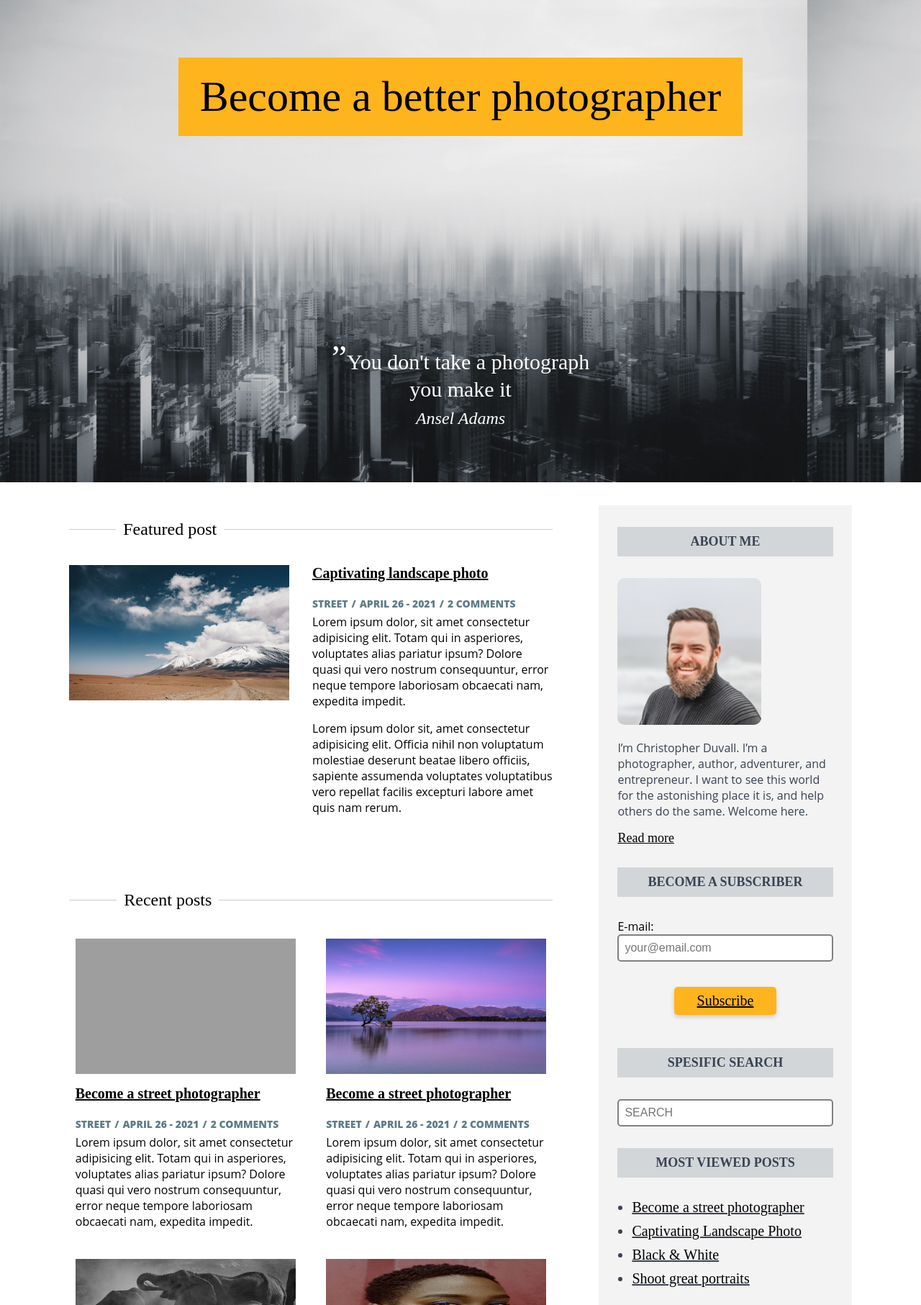
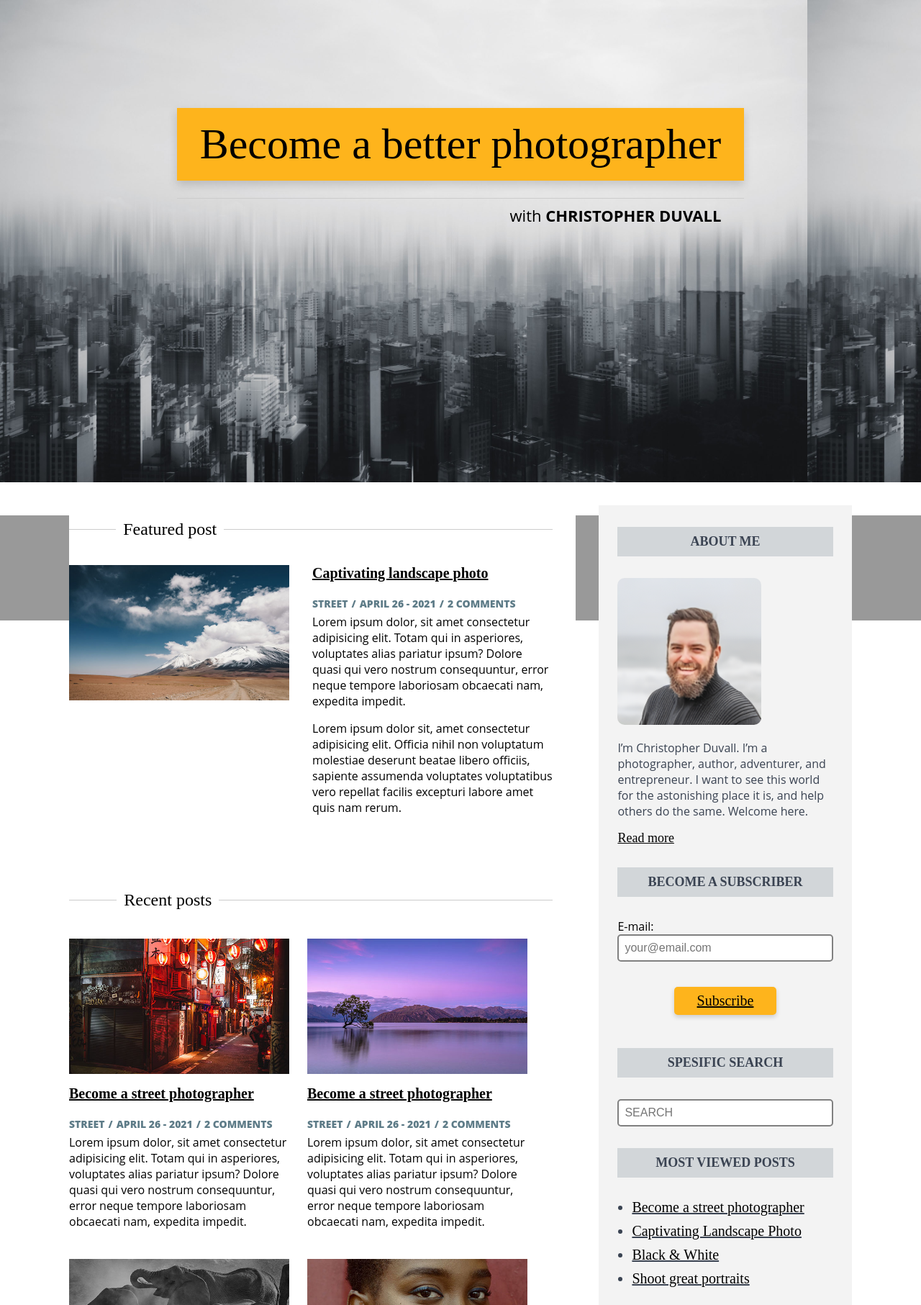
Before and after one commit to 7oiden/passionate-photography-exam-1, a PHP site: page / in a window 1280 px wide. Shown: the part 107-1920 px from the top of the page at 72% size. Run offline with PHP 8.4, Linux system fonts and the light colour scheme; some libraries are stand-ins or nearby versions; some web fonts are replaced; grey boxes are pictures that could not be loaded.

Commit message:
mai 4. update

```diff
--- a/index.html
+++ b/index.html
@@ -27,10 +27,12 @@
           <!-- large screen menu -->
           <nav class="menu">
             <ul class="menu">
-              <li><a href="index.html">Home</a></li>
-              <li><a href="list_of_posts.html">All posts</a></li>
-              <li><a href="about.html">About me</a></li>
-              <li><a href="contact.html">Contact</a></li>
+              <li><a class="menu-item" href="index.html">Home</a></li>
+              <li>
+                <a class="menu-item" href="list_of_posts.html">All posts</a>
+              </li>
+              <li><a class="menu-item" href="about.html">About me</a></li>
+              <li><a class="menu-item" href="contact.html">Contact</a></li>
             </ul>
             <ul class="media">
               <li>
@@ -72,11 +74,15 @@
 
     <main>
       <div class="main-container">
-        <h1 class="main-heading">Become a better photographer</h1>
+        <div class="main-heading">
+          <h1>Become a better photographer</h1>
+          <hr>
+          <p>with <strong>Christopher Duvall</strong></p>
+        </div>
         <div class="quote">
           <p>You don't take a photograph</p>
           <p>you make it</p>
-          <p>Ansel Adams</p>
+          <p>-Ansel Adams-</p>
         </div>
       </div>
       <div class="content-wrapper">
@@ -128,13 +134,15 @@
               <h3>Recent posts</h3>
               <div><hr /></div>
             </div>
+
+            <div class="slideshow-container">
               <div class="post-wrapper">
                 <a href="">
-                <div class="post-container">
+                  <div class="post-container view">
                     <figure class="post-image">
                       <img
                         class="post-image"
-                      src="images/asian_street-720.jpg"
+                        src="images/asian_street-720-crop.jpg"
                         alt=""
                       />
                     </figure>
@@ -155,11 +163,11 @@
                   </div>
                 </a>
                 <a href="">
-                <div class="post-container">
+                  <div class="post-container view">
                     <figure class="post-image">
                       <img
                         class="post-image"
-                      src="images/tree_in_lake-720.jpg"
+                        src="images/tree_in_lake-720-crop.jpg"
                         alt=""
                       />
                     </figure>
@@ -180,11 +188,11 @@
                   </div>
                 </a>
                 <a href="">
-                <div class="post-container">
+                  <div class="post-container view">
                     <figure class="post-image">
                       <img
                         class="post-image"
-                      src="images/elephants-720.jpg"
+                        src="images/elephants-720-crop.jpg"
                         alt=""
                       />
                     </figure>
@@ -205,9 +213,13 @@
                   </div>
                 </a>
                 <a href="">
-                <div class="post-container">
+                  <div class="post-container view">
                     <figure class="post-image">
-                    <img class="post-image" src="images/mode-720.jpg" alt="" />
+                      <img
+                        class="post-image"
+                        src="images/model-720-crop.jpg"
+                        alt=""
+                      />
                     </figure>
                     <h4>Become a street photographer</h4>
                     <div class="info-container">
@@ -226,13 +238,224 @@
                   </div>
                 </a>
               </div>
+
+              <!-- <div class="post-wrapper">
+                <a href="">
+                  <div class="post-container view">
+                    <figure class="post-image">
+                      <img
+                        class="post-image"
+                        src="images/chairs-720.jpg"
+                        alt=""
+                      />
+                    </figure>
+                    <h4>Become a street photographer</h4>
+                    <div class="info-container">
+                      <p>Street</p>
+                      <p>/</p>
+                      <p>April 26 - 2021</p>
+                      <p>/</p>
+                      <p>2 comments</p>
+                    </div>
+                    <p class="post-text">
+                      Lorem ipsum dolor, sit amet consectetur adipisicing elit.
+                      Totam qui in asperiores, voluptates alias pariatur ipsum?
+                      Dolore quasi qui vero nostrum consequuntur, error neque
+                      tempore laboriosam obcaecati nam, expedita impedit.
+                    </p>
+                  </div>
+                </a>
+                <a href="">
+                  <div class="post-container view">
+                    <figure class="post-image">
+                      <img
+                        class="post-image"
+                        src="images/bridge-720.jpg"
+                        alt=""
+                      />
+                    </figure>
+                    <h4>Become a street photographer</h4>
+                    <div class="info-container">
+                      <p>Street</p>
+                      <p>/</p>
+                      <p>April 26 - 2021</p>
+                      <p>/</p>
+                      <p>2 comments</p>
+                    </div>
+                    <p class="post-text">
+                      Lorem ipsum dolor, sit amet consectetur adipisicing elit.
+                      Totam qui in asperiores, voluptates alias pariatur ipsum?
+                      Dolore quasi qui vero nostrum consequuntur, error neque
+                      tempore laboriosam obcaecati nam, expedita impedit.
+                    </p>
+                  </div>
+                </a>
+                <a href="">
+                  <div class="post-container view">
+                    <figure class="post-image">
+                      <img
+                        class="post-image"
+                        src="images/mountain_range-720.jpg"
+                        alt=""
+                      />
+                    </figure>
+                    <h4>Become a street photographer</h4>
+                    <div class="info-container">
+                      <p>Street</p>
+                      <p>/</p>
+                      <p>April 26 - 2021</p>
+                      <p>/</p>
+                      <p>2 comments</p>
+                    </div>
+                    <p class="post-text">
+                      Lorem ipsum dolor, sit amet consectetur adipisicing elit.
+                      Totam qui in asperiores, voluptates alias pariatur ipsum?
+                      Dolore quasi qui vero nostrum consequuntur, error neque
+                      tempore laboriosam obcaecati nam, expedita impedit.
+                    </p>
+                  </div>
+                </a>
+                <a href="">
+                  <div class="post-container view">
+                    <figure class="post-image">
+                      <img
+                        class="post-image"
+                        src="images/waterfall-720.jpg"
+                        alt=""
+                      />
+                    </figure>
+                    <h4>Become a street photographer</h4>
+                    <div class="info-container">
+                      <p>Street</p>
+                      <p>/</p>
+                      <p>April 26 - 2021</p>
+                      <p>/</p>
+                      <p>2 comments</p>
+                    </div>
+                    <p class="post-text">
+                      Lorem ipsum dolor, sit amet consectetur adipisicing elit.
+                      Totam qui in asperiores, voluptates alias pariatur ipsum?
+                      Dolore quasi qui vero nostrum consequuntur, error neque
+                      tempore laboriosam obcaecati nam, expedita impedit.
+                    </p>
+                  </div>
+                </a>
+              </div> -->
+
+              <!-- <div class="post-wrapper">
+                <a href="">
+                  <div class="post-container view">
+                    <figure class="post-image">
+                      <img
+                        class="post-image"
+                        src="images/chairs-720.jpg"
+                        alt=""
+                      />
+                    </figure>
+                    <h4>Become a street photographer</h4>
+                    <div class="info-container">
+                      <p>Street</p>
+                      <p>/</p>
+                      <p>April 26 - 2021</p>
+                      <p>/</p>
+                      <p>2 comments</p>
+                    </div>
+                    <p class="post-text">
+                      Lorem ipsum dolor, sit amet consectetur adipisicing elit.
+                      Totam qui in asperiores, voluptates alias pariatur ipsum?
+                      Dolore quasi qui vero nostrum consequuntur, error neque
+                      tempore laboriosam obcaecati nam, expedita impedit.
+                    </p>
+                  </div>
+                </a>
+                <a href="">
+                  <div class="post-container view">
+                    <figure class="post-image">
+                      <img
+                        class="post-image"
+                        src="images/bridge-720.jpg"
+                        alt=""
+                      />
+                    </figure>
+                    <h4>Become a street photographer</h4>
+                    <div class="info-container">
+                      <p>Street</p>
+                      <p>/</p>
+                      <p>April 26 - 2021</p>
+                      <p>/</p>
+                      <p>2 comments</p>
+                    </div>
+                    <p class="post-text">
+                      Lorem ipsum dolor, sit amet consectetur adipisicing elit.
+                      Totam qui in asperiores, voluptates alias pariatur ipsum?
+                      Dolore quasi qui vero nostrum consequuntur, error neque
+                      tempore laboriosam obcaecati nam, expedita impedit.
+                    </p>
+                  </div>
+                </a>
+                <a href="">
+                  <div class="post-container view">
+                    <figure class="post-image">
+                      <img
+                        class="post-image"
+                        src="images/mountain_range-720.jpg"
+                        alt=""
+                      />
+                    </figure>
+                    <h4>Become a street photographer</h4>
+                    <div class="info-container">
+                      <p>Street</p>
+                      <p>/</p>
+                      <p>April 26 - 2021</p>
+                      <p>/</p>
+                      <p>2 comments</p>
+                    </div>
+                    <p class="post-text">
+                      Lorem ipsum dolor, sit amet consectetur adipisicing elit.
+                      Totam qui in asperiores, voluptates alias pariatur ipsum?
+                      Dolore quasi qui vero nostrum consequuntur, error neque
+                      tempore laboriosam obcaecati nam, expedita impedit.
+                    </p>
+                  </div>
+                </a>
+                <a href="">
+                  <div class="post-container view">
+                    <figure class="post-image">
+                      <img
+                        class="post-image"
+                        src="images/waterfall-720.jpg"
+                        alt=""
+                      />
+                    </figure>
+                    <h4>Become a street photographer</h4>
+                    <div class="info-container">
+                      <p>Street</p>
+                      <p>/</p>
+                      <p>April 26 - 2021</p>
+                      <p>/</p>
+                      <p>2 comments</p>
+                    </div>
+                    <p class="post-text">
+                      Lorem ipsum dolor, sit amet consectetur adipisicing elit.
+                      Totam qui in asperiores, voluptates alias pariatur ipsum?
+                      Dolore quasi qui vero nostrum consequuntur, error neque
+                      tempore laboriosam obcaecati nam, expedita impedit.
+                    </p>
+                  </div>
+                </a>
+              </div> -->
+            </div>
             <div class="arrow-wrapper">
               <div><hr /></div>
-              <i class="fas fa-chevron-circle-left"></i>
+              <a href="" class="previous"
+                ><i class="fas fa-chevron-circle-left"></i
+              ></a>
               <div class="circle"></div>
               <div class="circle"></div>
               <div class="circle"></div>
-              <i class="fas fa-chevron-circle-right"></i>
+              <a href="" class="next"
+                ><i class="fas fa-chevron-circle-right"></i
+              ></a>
               <div><hr /></div>
             </div>
             <div class="post-link">
@@ -345,6 +568,7 @@
         <p>Christopher Duvall - 2021</p>
       </div>
     </footer>
+    <script src="js/index.js"></script>
     <script src="js/common_scripts.js"></script>
   </body>
 </html>
--- /dev/null
+++ b/js/index.js
@@ -0,0 +1,4 @@
+//slideshow
+
+  const previous = document.querySelector(".previous");
+  const next = document.querySelector(".next");
--- a/styles/imports/common_styles.css
+++ b/styles/imports/common_styles.css
@@ -33,6 +33,8 @@ body {
   width: 100%;
   margin: 0;
 }
+/* header
+--------------------*/
 li {
   list-style: none;
 }
@@ -47,6 +49,7 @@ i {
 header {
   position: sticky;
   top: 0;
+  z-index: 1000;
 }
 .header-wrapper {
   width: 100%;
@@ -305,6 +308,9 @@ footer p {
 /* styles that change
 --------------------*/
 @media only screen and (min-width: 576px) {
+  /* main
+--------------------*/
+  /* aside */
   aside {
     width: 70%;
     margin: 0 auto;
@@ -363,14 +369,21 @@ footer p {
   .menu li {
     margin-left: 3rem;
   }
-  .menu li a,
-  .media li a i {
+  .menu-item {
     color: var(--white);
+    border-bottom: 2px solid var(--navy);
+    transition-property: color border-bottom;
+    transition-duration: 0.5s;
+  }
+  .menu-item:hover {
+    color: var(--gold);
+    border-bottom: 2px solid var(--gold);
+  }
+  .social-media {
     transition-property: color;
     transition-duration: 0.5s;
   }
-  .menu li a:hover,
-  .media li a i:hover {
+  .social-media:hover {
     color: var(--gold);
   }
 
--- a/styles/index.css
+++ b/styles/index.css
@@ -14,6 +14,21 @@ main {
   text-align: center;
   height: 670px;
 }
+.main-heading {
+  max-width: 85%;
+  display: inline-block;
+}
+.main-heading p {
+  display: block;
+  text-align: right;
+  color: var(--black);
+  font-size: 1.375rem;
+  padding: 0 2rem;
+  margin-top: 0.5rem;
+}
+strong {
+  text-transform: uppercase;
+}
 h1 {
   display: inline-block;
   background-color: var(--gold);
@@ -23,26 +38,30 @@ h1 {
   color: var(--black);
   display: inline-block;
   margin-top: 5rem;
-  max-width: 85%;
-  padding: 20px 30px;
+  margin-bottom: 1rem;
+  padding: 1rem 2rem;
+  box-shadow: 0 6px 12px #00000029;
 }
 .quote {
-  margin-top: 240px;
+  margin: 280px auto 0 auto;
+  background-color: #00000066;
+  padding: 0.5rem 1rem 1rem 1rem;
 }
 .quote p {
   display: block;
   margin: 0 auto;
   font-family: var(--century-gothic);
   font-size: 1.125rem;
+  font-style: italic;
 }
 .quote p:nth-child(1):before {
   content: "\201D";
   font-size: 2rem;
 }
 .quote p:nth-child(3) {
-  font-family: var(--adobe-caslon);
-  font-style: italic;
+  font-family: var(--open-sans);
   font-size: 1.125rem;
+  font-style: normal;
   margin-top: 10px;
 }
 .content-wrapper {
@@ -71,6 +90,11 @@ section {
   width: 306px;
   height: 188px;
 }
+.slideshow-container {
+  display: flex;
+  position: relative;
+  max-width: 2000px;
+}
 .post-wrapper {
   display: grid;
   grid-template-rows: auto auto auto auto;
@@ -80,7 +104,13 @@ section {
 .post-container {
   margin: 0 auto;
   max-width: 306px;
+  opacity: 0;
+  pointer-events: none;
   /* background-color: aqua; */
+}
+.view {
+  opacity: 1;
+  pointer-events: all;
 }
 .post-text {
   margin-top: 0;
@@ -188,15 +218,19 @@ h4 {
   }
   h1 {
     font-size: 3.75rem;
+    margin-top: 150px;
+  }
+  .quote {
+    margin-top: 380px;
   }
   .quote p {
-    font-size: 1.875rem;
+    font-size: 1.5rem;
   }
   .quote p:nth-child(1):before {
     font-size: 3rem;
   }
   .quote p:nth-child(3) {
-    font-size: 1.5rem;
+    font-size: 1.375rem;
   }
   h2,
   h3 {
@@ -215,6 +249,15 @@ h4 {
   }
 }
 @media only screen and (min-width: 1600px) {
+  .main-container {
+    background-image: url("../images/main_background_image-crop.jpg");
+    background-size: cover;
+    margin-top: 0;
+    margin-bottom: 2rem;
+    text-align: center;
+    width: 100%;
+    height: 1000px;
+  }
   .content-container {
     flex: 3;
   }
```
Also changed, not shown: about.html (+6 -4 lines), contact.html (+6 -4 lines), list_of_posts.html (+10 -8 lines), specific_post.html (+11 -9 lines), styles/specific_post.css (+7 -1 lines), images/asian_street-720-crop.jpg (added), images/edward.png (added), images/elephants-720-crop.jpg (added), images/gloria.png (added), images/main_background_image-crop.jpg (added), images/model-720-crop.jpg (added), images/tree_in_lake-720-crop.jpg (added). Lines whose indentation alone changed are shown as unchanged.
